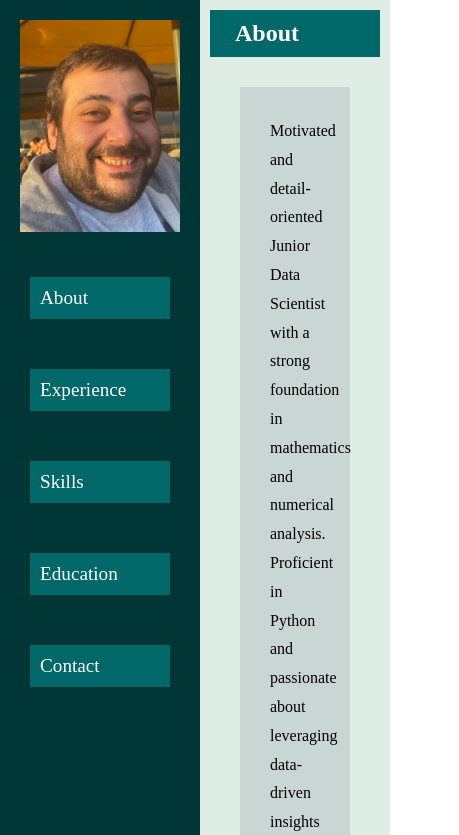
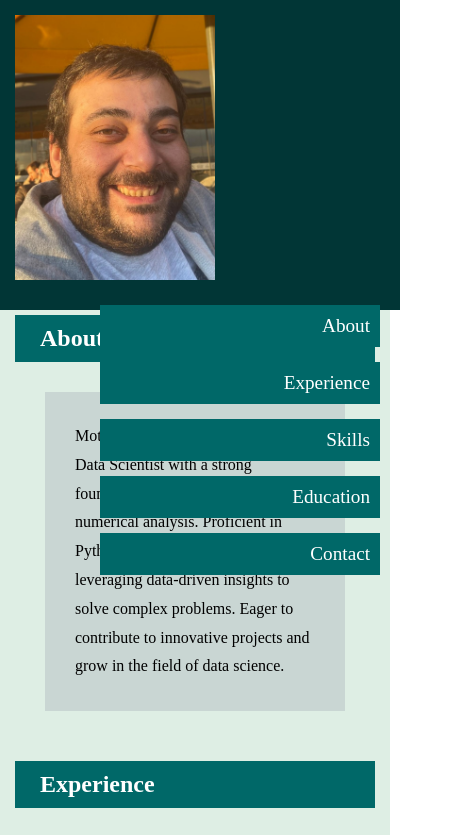
Before and after one commit to aktepeomer/aktepeomer.github.io, a plain HTML site: page index.html in a window 390 px wide. Shown: the top 835 px of the page, 459 px wide, since content can reach past the window. Drawn offline with Linux system fonts and the light colour scheme.

Commit message:
narrow option added

```diff
--- a/index.html
+++ b/index.html
@@ -15,8 +15,8 @@
 
     <!--navigation-->
     <nav>
+      <img src="files/picture.jpg" alt="Personal picture">
       <ul>
-        <li><img src="files/picture.jpg" alt="Personal picture"></li>
         <li><a href="#about">About</a></li>
         <li><a href="#experience">Experience</a></li>
         <li><a href="#skills">Skills</a></li>
--- a/style.css
+++ b/style.css
@@ -17,7 +17,6 @@ nav {
     height: 100%;
     width: 200px;
 }
-
 nav a {
     background-color: rgb(0, 104, 104);
     color: white;
@@ -26,11 +25,10 @@ nav a {
     padding: 10px;
     display: block;
 }
-
 nav img {
-    width: 100%;
-    height: 100%;
-    object-fit: cover;
+    padding: 10px;
+    width: 90%;
+    object-fit: fill;
 }
 nav li {
     margin: 10px;
@@ -71,3 +69,41 @@ section {
 ul {
     list-style-type: none;
 }
+
+
+@media only screen and (max-width: 800px) {
+    nav {
+        top: 0;
+        left: 0;
+        height: 300px;
+        width: 100%;
+        display: inline-block;
+        padding: 5px;
+    }
+    nav img {
+        width: 200px;
+        object-fit: fill;
+        float: left;
+    }
+    nav ul {
+        width: 300px;
+        margin: 5px;
+        float: right;
+    }
+    nav a {
+        margin: 0px;
+        padding: 10px;
+    }
+    nav li {
+        margin: 5px;
+        padding: 5px;
+        text-align: right;
+    }
+
+    main {
+        margin-top: 300px;
+        margin-left: 0px;
+        padding: 5px;
+    }
+
+  }
```
